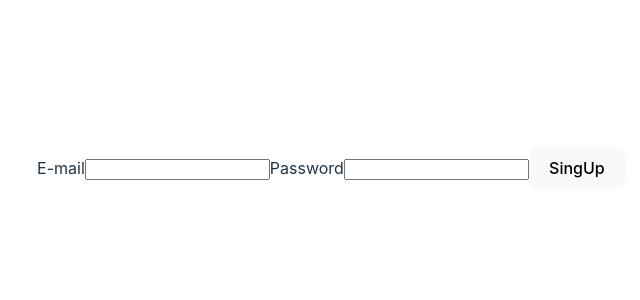
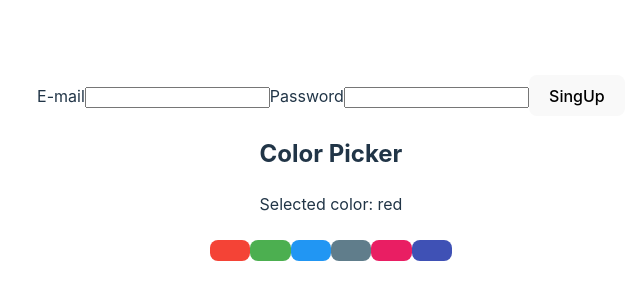
Before and after one commit to NadiiaHonchar/usinv-vite, a React (Vite) app: page / in a window 1280 px wide. Shown: the part 232-532 px from the top of the page, without its empty margins (309-949 px from the left). Built offline with nearby package versions, Linux system fonts and the light colour scheme.

Commit message:
added ColotPicker

```diff
--- a/src/App.jsx
+++ b/src/App.jsx
@@ -3,13 +3,23 @@ import reactLogo from "./assets/react.svg";
 import viteLogo from "/vite.svg";
 import "./App.css";
 import SingupForm from "./components/SignupForm/SignupForm";
+import ColorPicker from "./components/ColorPicker/ColorPicker";
 
+const colorPickerOptions = [
+  { label: "red", color: "#F44336" },
+  { label: "green", color: "#4CAF50" },
+  { label: "blue", color: "#2196F3" },
+  { label: "grey", color: "#607D8B" },
+  { label: "pink", color: "#E91E63" },
+  { label: "indigo", color: "#3F51B5" },
+];
 function App() {
   const [count, setCount] = useState(0);
 
   return (
     <>
       <SingupForm></SingupForm>
+      <ColorPicker options={colorPickerOptions}></ColorPicker>
     </>
   );
 }
--- /dev/null
+++ b/src/components/ColorPicker/ColorPicker.jsx
@@ -0,0 +1,24 @@
+import { useState } from "react";
+
+export default function ColorPicker({ options }) {
+  const [activeOptionsIndex, setActiveOptionsIndex] = useState(0);
+
+  const { label } = options[activeOptionsIndex];
+
+  return (
+    <div>
+      <h2>Color Picker</h2>
+      <p>Selected color: {label}</p>
+      <div>
+        {options.map(({ label, color }, index) => (
+          <button
+            key={label}
+            aria-label={label}
+            style={{ backgroundColor: color }}
+            onClick={() => setActiveOptionsIndex(index)}
+          ></button>
+        ))}
+      </div>
+    </div>
+  );
+}
```
Also changed, not shown: src/components/ColorPicker/ColorPicker.styled.js (added).
